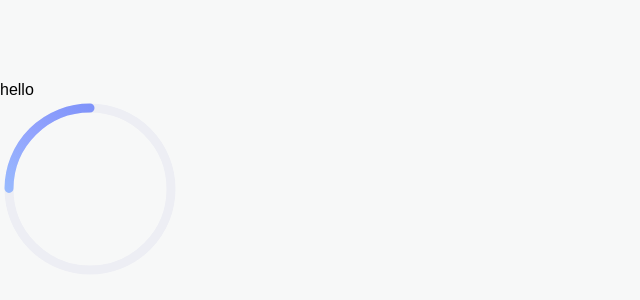
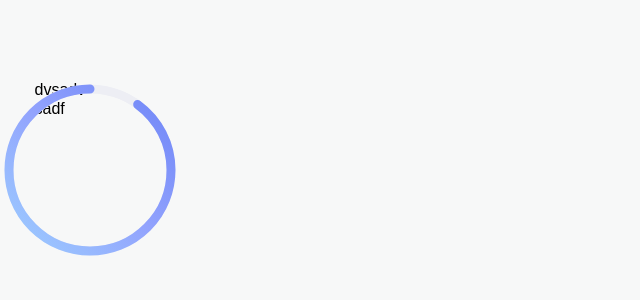
Before and after one commit to Jeong-WonSeok/Salus, a React (Create React App) app in the folder FrontEnd/: page /kiosk in a window 1280 px wide. Shown: the top 300 px of the page, without its empty margins (0-640 px from the left). Built offline with nearby package versions, Linux system fonts and the light colour scheme.

Commit message:
WW-feature: Chart Done

```diff
--- a/FrontEnd/src/components/RoundChart.js
+++ b/FrontEnd/src/components/RoundChart.js
@@ -1,17 +1,5 @@
 import React from "react";
-// import styled from "styled-components";
 import styled from "@emotion/styled";
-const Div = styled.div`
-  width: ${props => props.roundWidth ? props.roundWidth : "180px"};
-  height: ${props => props.roundHeight ? props.roundHeight : "180px"};
-`
-const TextDiv = styled.div`
-
-`
-const Svg = styled.svg`
-  transform: rotate(-90deg);
-
-`
 
 const Circle = styled.circle`
   animation: circle-fill-animation 2s infinite;
@@ -22,16 +10,40 @@ const Circle = styled.circle`
       stroke-dashoffset: -${2 * Math.PI * 90};
     }
     100% {
-      stroke-dashoffset: -${2 * Math.PI * 90 *0.75};
+      stroke-dashoffset: ${(props) => -2 * Math.PI * 90 * (1-props.roundRatio)};
     }
   }
 `;
-const RoundChart = ({roundRatio = 1, roundWidth = "180px", roundHeight = "180px", colorGradient=["#9DCEFF", "#92A3FD", "#6e85f7"]}) => {
-  const KEY = Date.now()
+
+const Div = styled.div`
+  width: ${props => props.roundWidth ? props.roundWidth : "180px"};
+  height: ${props => props.roundHeight ? props.roundHeight : "180px"};
+`
+const TextDiv = styled.div`
+  position: absolute;
+  top: ${(props) => (props.textTop ? props.textTop : "10%")};
+  left: ${(props) => (props.textLeft ? props.textLeft : "2.7%")};
+`;
+const Svg = styled.svg`
+  transform: rotate(-90deg);
+`
+
+const RoundChart = ({
+  roundRatio = 1,
+  roundWidth = "180px",
+  roundHeight = "180px",
+  colorGradient = ["#9DCEFF", "#92A3FD", "#6e85f7"],
+  textTop="10%",
+  textLeft="2.7%",
+  children
+}) => {
+  const KEY = Date.now();
 
   return (
     <Div roundHeight={roundHeight} roundWidth={roundWidth}>
-      <TextDiv>hello</TextDiv>
+      <TextDiv textTop={textTop} textLeft={textLeft}>
+        {children}
+      </TextDiv>
       <Svg viewBox="0 0 200 200">
         <linearGradient id={`linearColors${KEY}`} x1="0" y1="0" x2="1" y2="1">
           <stop offset="0%" stopColor={colorGradient[0]}></stop>
@@ -54,7 +66,7 @@ const RoundChart = ({roundRatio = 1, roundWidth = "180px", roundHeight = "180px"
           strokeWidth="10"
           stroke={`url(#linearColors${KEY})`}
           strokeDasharray={`${2 * Math.PI * 90 * 1}`}
-
+          roundRatio= {roundRatio}
         />
       </Svg>
     </Div>
--- a/FrontEnd/src/pages/KioskMainPage.js
+++ b/FrontEnd/src/pages/KioskMainPage.js
@@ -5,7 +5,14 @@ import RoundChart from './../components/RoundChart';
 const KioskMainPage = () => {
   return (
     <Fragment>
+
       <RoundChart roundRatio={0.9} roundWidth = "180px" roundHeight = "180px" colorGradient={["#9DCEFF", "#92A3FD", "#6e85f7"]}>
+        <div>
+          dvsadv
+        </div>
+        <div>
+          sadf
+        </div>
       </RoundChart>
     </Fragment>
   );
```
Also changed, not shown: 1 other file (tests, documents, lock files or other folders).
